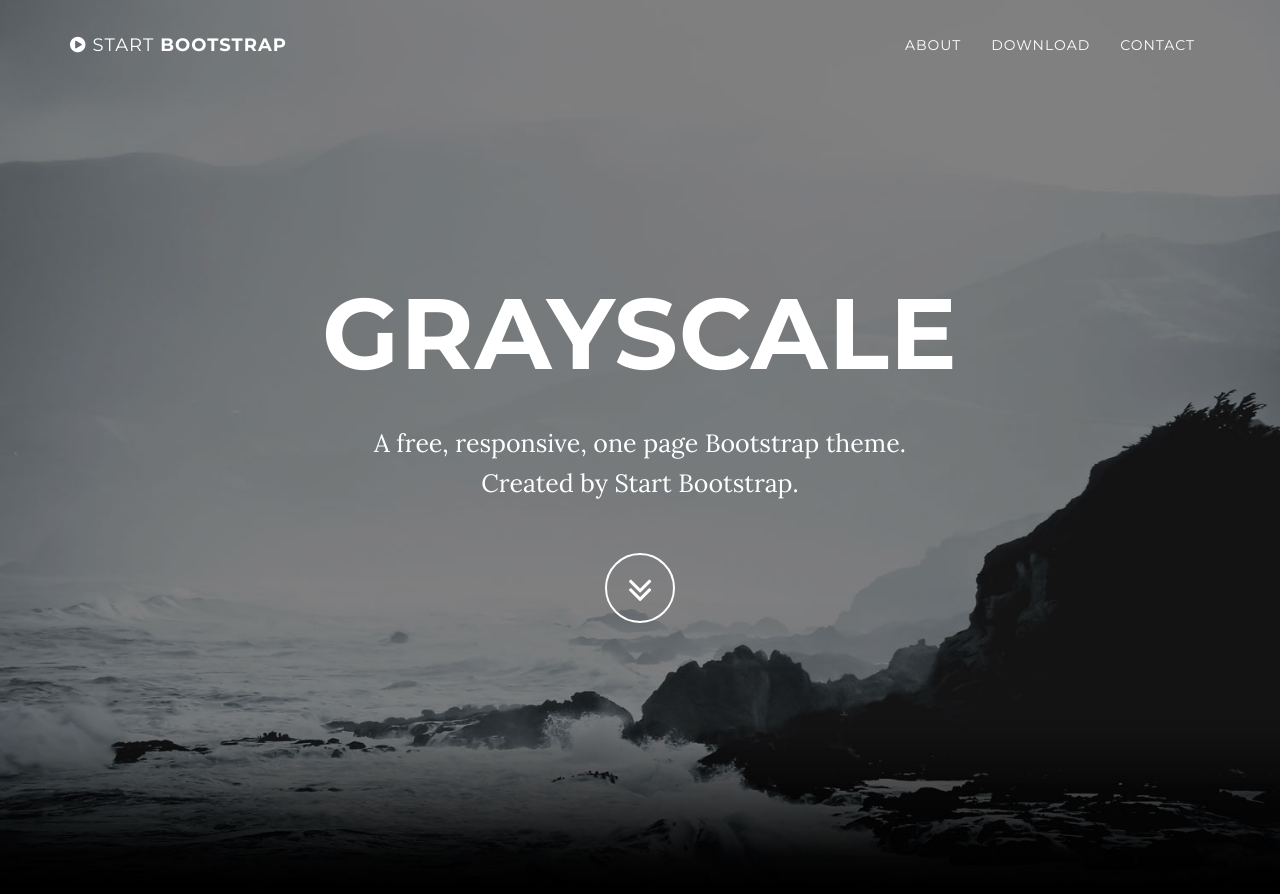
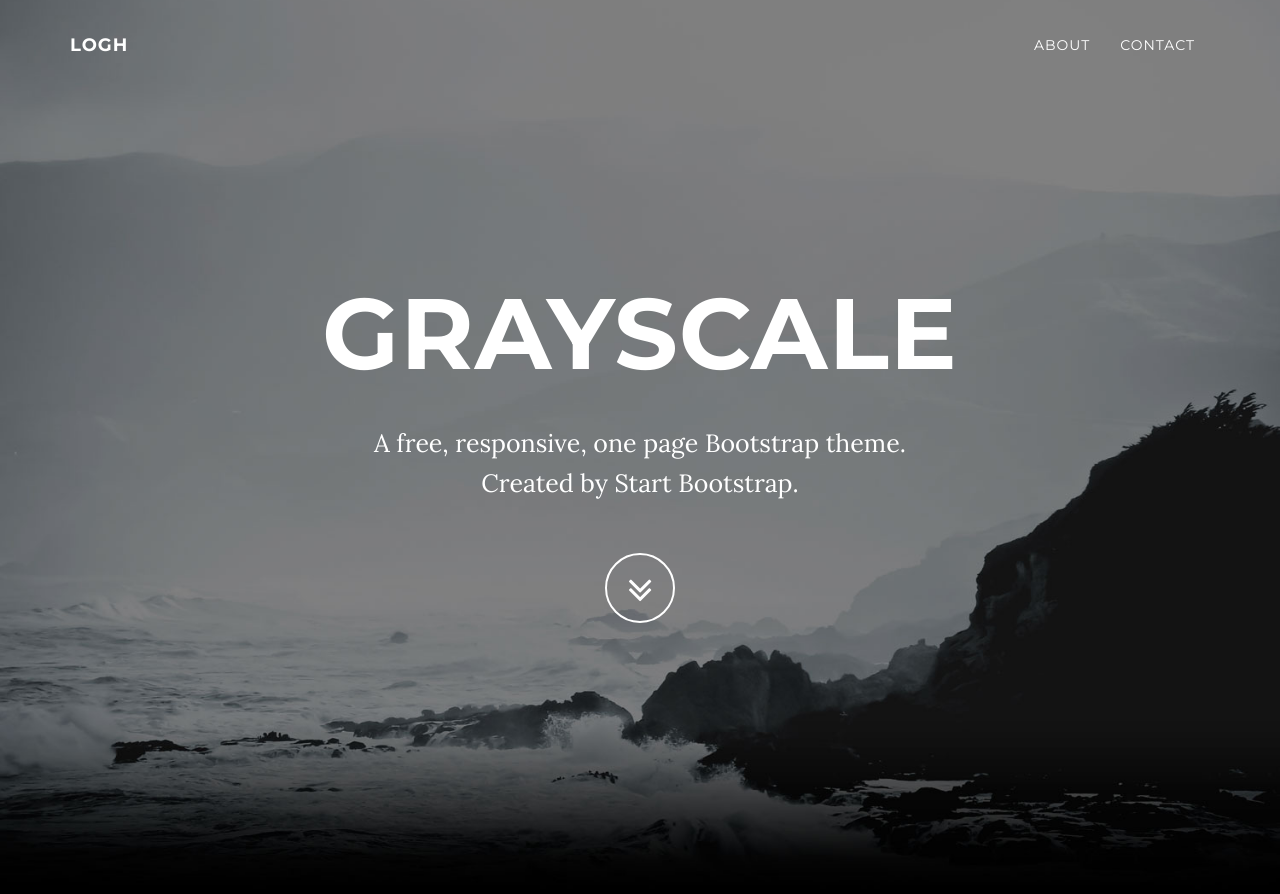
Before and after one commit to loghtecnologia/loghtecnologia.github.io, a Jekyll site: the page built from index.html, in a window 1280 px wide and 900 px high. Shown: the top 894 px of the window. Built offline with Jekyll 4.4.1, drawn with Linux system fonts in a browser that asks for light colours.

Commit message:
Criando site

```diff
--- a/_includes/nav.html
+++ b/_includes/nav.html
@@ -6,7 +6,7 @@
                     <i class="fa fa-bars"></i>
                 </button>
                 <a class="navbar-brand page-scroll" href="#page-top">
-                    <i class="fa fa-play-circle"></i>  <span class="light">Start</span> Bootstrap
+                    LOGH
                 </a>
             </div>
 
@@ -21,9 +21,6 @@
                         <a class="page-scroll" href="#about">About</a>
                     </li>
                     <li>
-                        <a class="page-scroll" href="#download">Download</a>
-                    </li>
-                    <li>
                         <a class="page-scroll" href="#contact">Contact</a>
                     </li>
                 </ul>
```
